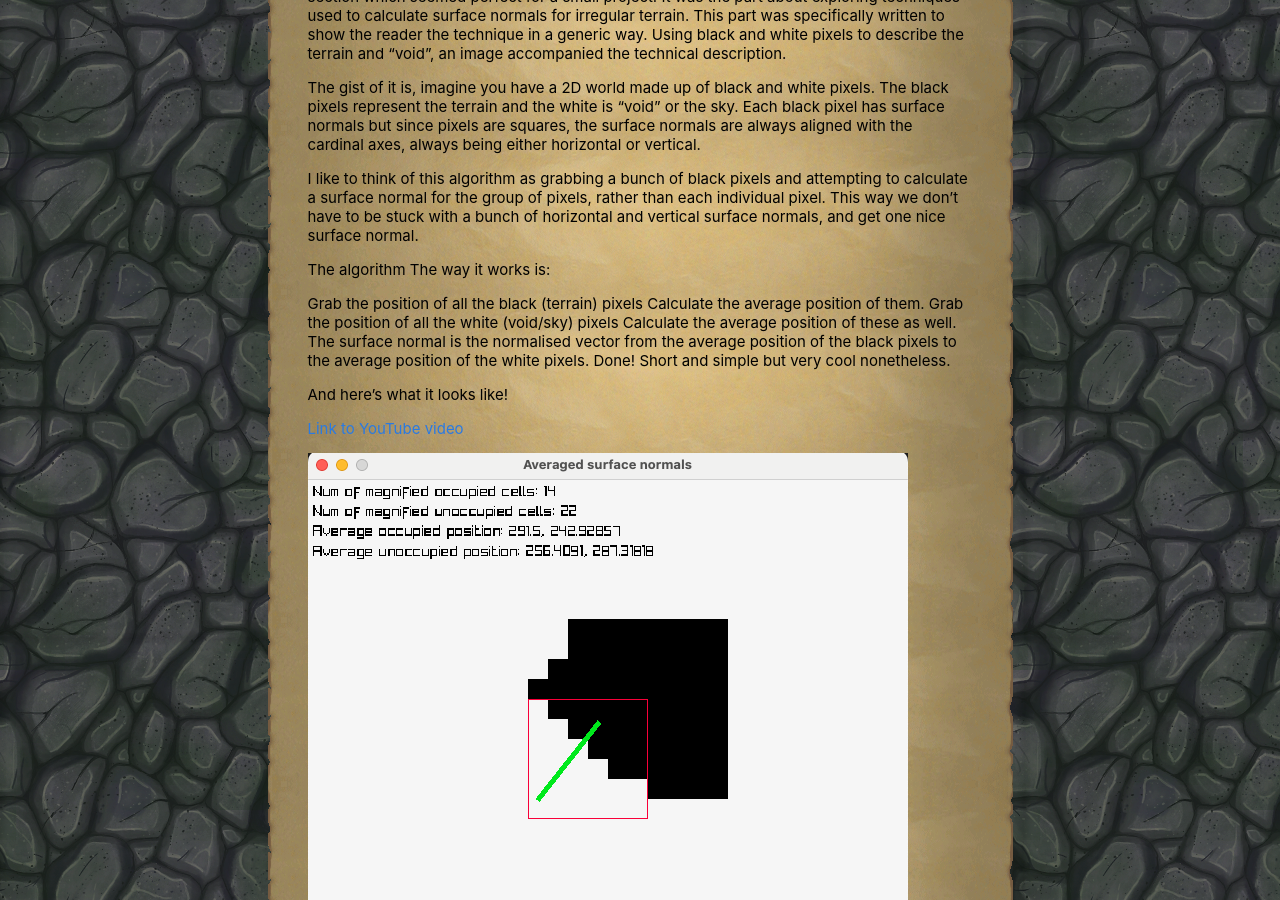
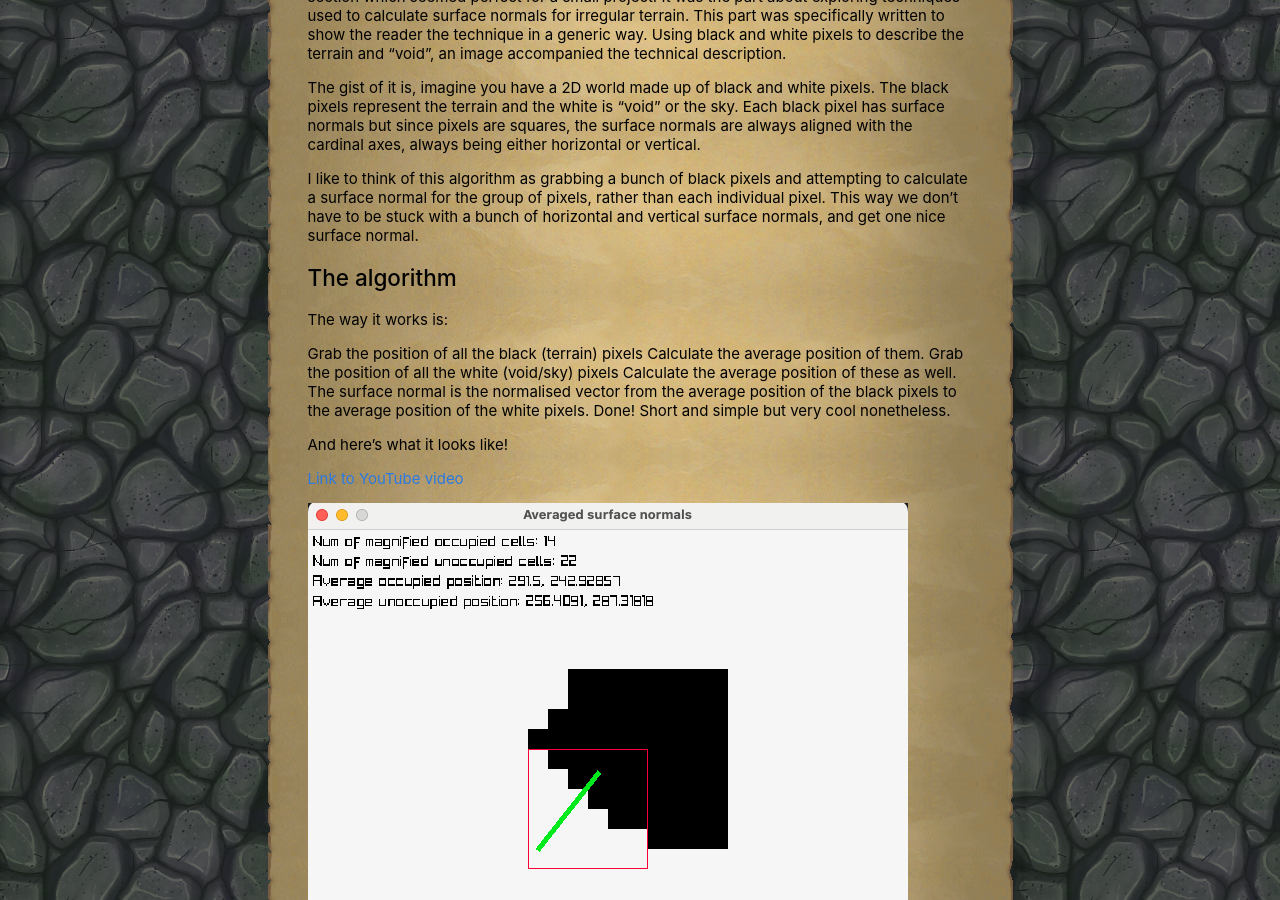
Before and after one commit to Pingimingi22/Pingimingi22.github.io, a Jekyll site: the page built from _posts/2024-01-27-calculating-surface-normal-for-an-irregular-terrain.md, in a window 1280 px wide and 900 px high, scrolled down 1410 px. Built offline with Jekyll 4.4.1, drawn with Linux system fonts in a browser that asks for light colours.

Commit message:
Fixed formatting typo

```diff
--- a/_posts/2024-01-27-calculating-surface-normal-for-an-irregular-terrain.md
+++ b/_posts/2024-01-27-calculating-surface-normal-for-an-irregular-terrain.md
@@ -30,7 +30,7 @@ The gist of it is, imagine you have a 2D world made up of black and white pixels
 
 I like to think of this algorithm as grabbing a bunch of black pixels and attempting to calculate a surface normal for the group of pixels, rather than each individual pixel. This way we don't have to be stuck with a bunch of horizontal and vertical surface normals, and get one nice surface normal.
 
-The algorithm
+## The algorithm
 The way it works is:
 
 Grab the position of all the black (terrain) pixels
```
